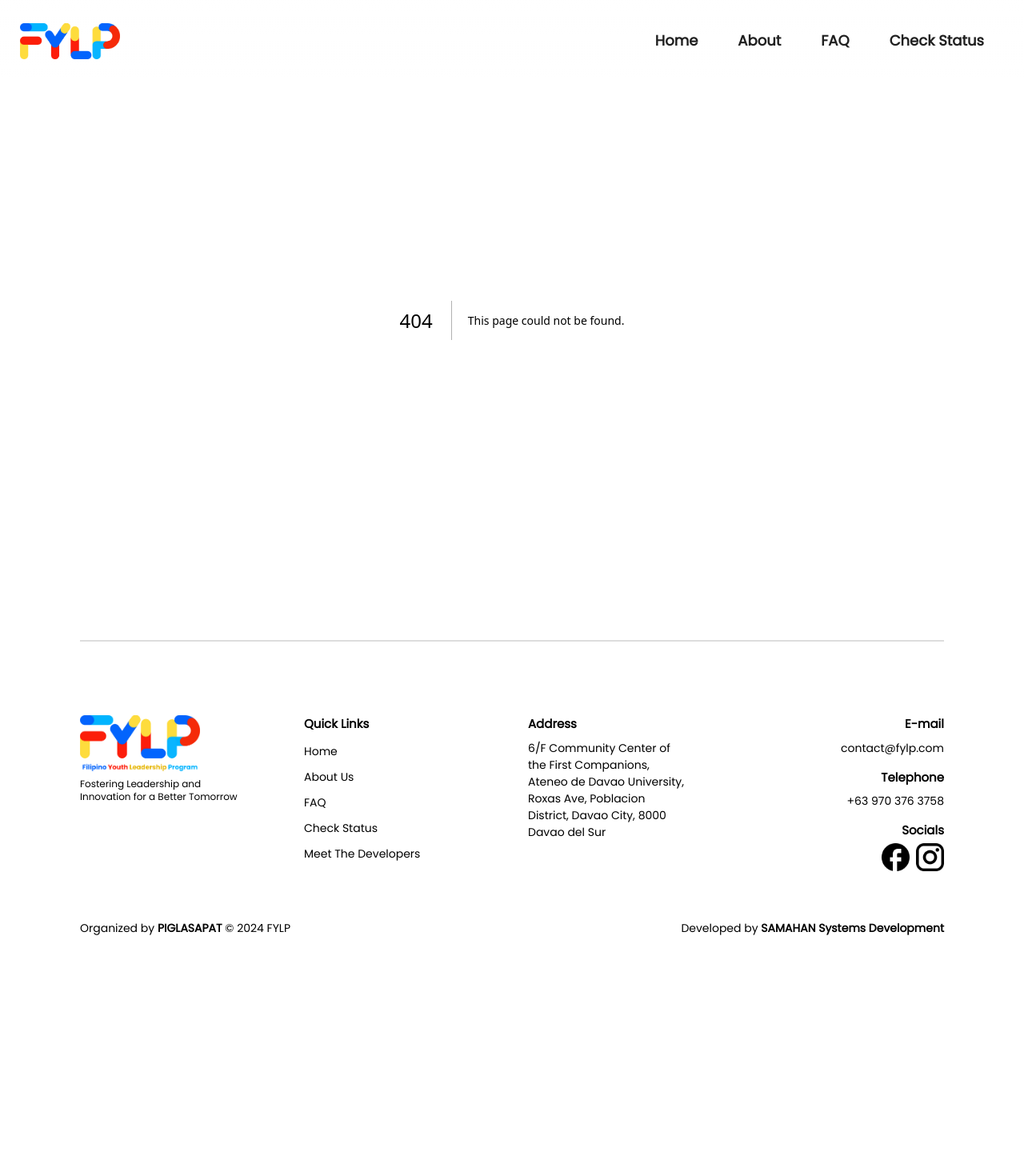
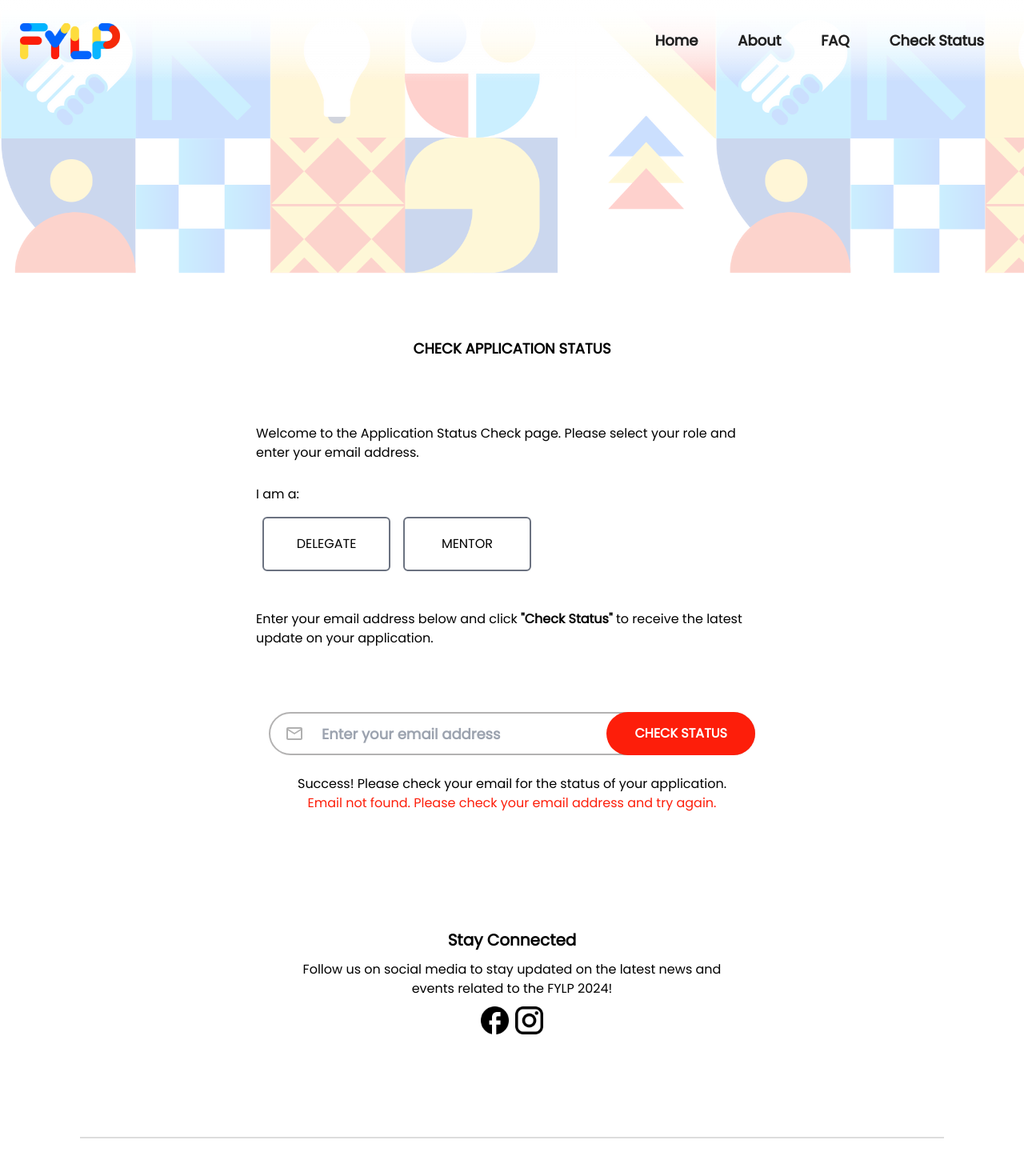
Before and after one commit to SAMAHAN-Systems-Development/FYLP-frontend-2024, a Next.js app: page /check-status in a window 1280 px wide. Before the commit this address had no page. Shown: the top 1470 px of the page at 80% size. Before the commit the page ends 1170 px from the top, so only its background shows below. Built offline with nearby package versions, Linux system fonts and the light colour scheme.

Commit message:
feat: page for check-status

```diff
--- /dev/null
+++ b/src/app/check-status/page.js
@@ -0,0 +1,57 @@
+import React from 'react';
+import Image from 'next/image';
+import NavigationBar from '@/components/ui/NavigationBar';
+import CheckStatusTxtField from '@/components/CheckStatusTxtField';
+import CheckStatusComponent from '@/components/CheckStatusComponent';
+import StayConnected from '@/components/StayConnected';
+
+export default function Page() {
+  return (
+    <>
+      <NavigationBar></NavigationBar>
+      <div className="flex sm:h-[342px] xsm:h-[228px] w-[calc(100%+175px)] opacity-20 overflow-hidden sm:-ml-[175px] xsm:-ml-[120px]">
+        <div className="relative sm:min-w-[893.5px] xsm:min-w-[595.67px] overflow-hidden">
+          <Image src="/assets/BannerPattern.png" alt="" fill />
+        </div>
+        <div className="relative sm:min-w-[893.5px] xsm:min-w-[595.67px] overflow-hidden">
+          <Image src="/assets/BannerPattern.png" alt="" fill />
+        </div>
+      </div>
+      <div
+        id=""
+        className="flex flex-col justify-center items-center font-poppins sm:px-24 md:px-40 lg:px-80"
+      >
+        <p className="font-extrabold py-20 text-lg">CHECK APPLICATION STATUS</p>
+      </div>
+      <div className="sm:px-24 md:px-40 lg:px-70 xl:px-80">
+        <p>
+          Welcome to the Application Status Check page. Please select your role
+          and enter your email address.
+        </p>
+
+        <p className="mt-7">I am a:</p>
+        <div className="mt-2">
+          <CheckStatusComponent></CheckStatusComponent>
+        </div>
+        <p className="mt-10">
+          Enter your email address below and click
+          <b> &quot;Check Status&quot;</b> to receive the latest update on your
+          application.
+        </p>
+        <CheckStatusTxtField />
+        <div className="flex items-center justify-center flex-col ">
+          {/* idk how to trigger the messages so i will be dispalying both */}
+          <p>
+            Success! Please check your email for the status of your application.
+          </p>
+          <p className="text-[#FD1E0A]">
+            Email not found. Please check your email address and try again.
+          </p>
+        </div>
+        <div className="mt-36 mb-32">
+          <StayConnected></StayConnected>
+        </div>
+      </div>
+    </>
+  );
+}
--- a/src/app/page.js
+++ b/src/app/page.js
@@ -2,8 +2,9 @@ import { Metadata } from 'next';
 import NavigationBar from '../components/ui/NavigationBar';
 import HeroSection from '../components/Sections/HeroSection';
 import Section2 from '../components/Sections/Section2';
-<<<<<<<<< Temporary merge branch 1
-import CheckStatusTxtField from '../components/CheckStatusTxtField'
+import Section3 from '../components/Sections/Section3';
+import CheckStatusTxtField from '../components/CheckStatusTxtField';
+import Footer from '@/components/Footer';
 
 export const metadata = {
   title: 'FYLP: Filipino Youth Leadership Program 2024',
@@ -17,12 +18,13 @@ export default function Home() {
       {/* <NavigationBar />
       <HeroSection />
       <Section2 /> */}
-      <Section3 />
+      {/* <Section3 /> */}
       <CheckStatusTxtField />
-      <Section2 />
-      <Section3 />
-      <SectionFour />
-      <SectionFive />
+
+      {/* <NavigationBar />
+      <HeroSection />
+      <Section2 /> */}
+
       {/* FYLP: Filipino Youth Leadership Program 2024 */}
     </main>
   );
--- a/src/components/CheckStatusTxtField.js
+++ b/src/components/CheckStatusTxtField.js
@@ -4,7 +4,7 @@ import EmailOutlinedIcon from '@mui/icons-material/EmailOutlined';
 
 const CheckStatusTxtField = () => {
   return (
-    <div className="flex justify-center items-center min-h-screen px-4">
+    <div className="flex justify-center items-center mt-20 mb-6  px-4">
       <div className="relative flex items-center max-w-[699px] max-h-[54px]  rounded-full bg-gray-200 w-[320px] h-[45px] sm:w-[480px] sm:h-[45px] md:w-[550px] md:h-[54px] lg:w-[650px] lg:h-[54px] xl:w-[699px] xl:h-[54px]">
         <div className="relative w-full h-full">
           <EmailOutlinedIcon className="ml-1 absolute left-4 top-1/2 transform -translate-y-1/2 text-black opacity-35 w-6 h-6 sm:w-6 sm:h-6 md:w-7 md:h-7 lg:w-8 lg:h-8 xl:w-8 xl:h-8" />
@@ -15,9 +15,9 @@ const CheckStatusTxtField = () => {
           />
         </div>
         <div className="absolute right-0 flex justify-center items-center h-full">
-            <div className="">
-                <MainButton className="">Check Status</MainButton>
-            </div>
+          <div className="">
+            <MainButton className="">Check Status</MainButton>
+          </div>
         </div>
       </div>
     </div>
--- a/src/components/ui/CheckStatusButton.js
+++ b/src/components/ui/CheckStatusButton.js
@@ -1,3 +1,4 @@
+'use client';
 import React, { useState } from 'react';
 
 const CheckStatusButton = ({ text, handleButtonClick, isSelected }) => {
```
